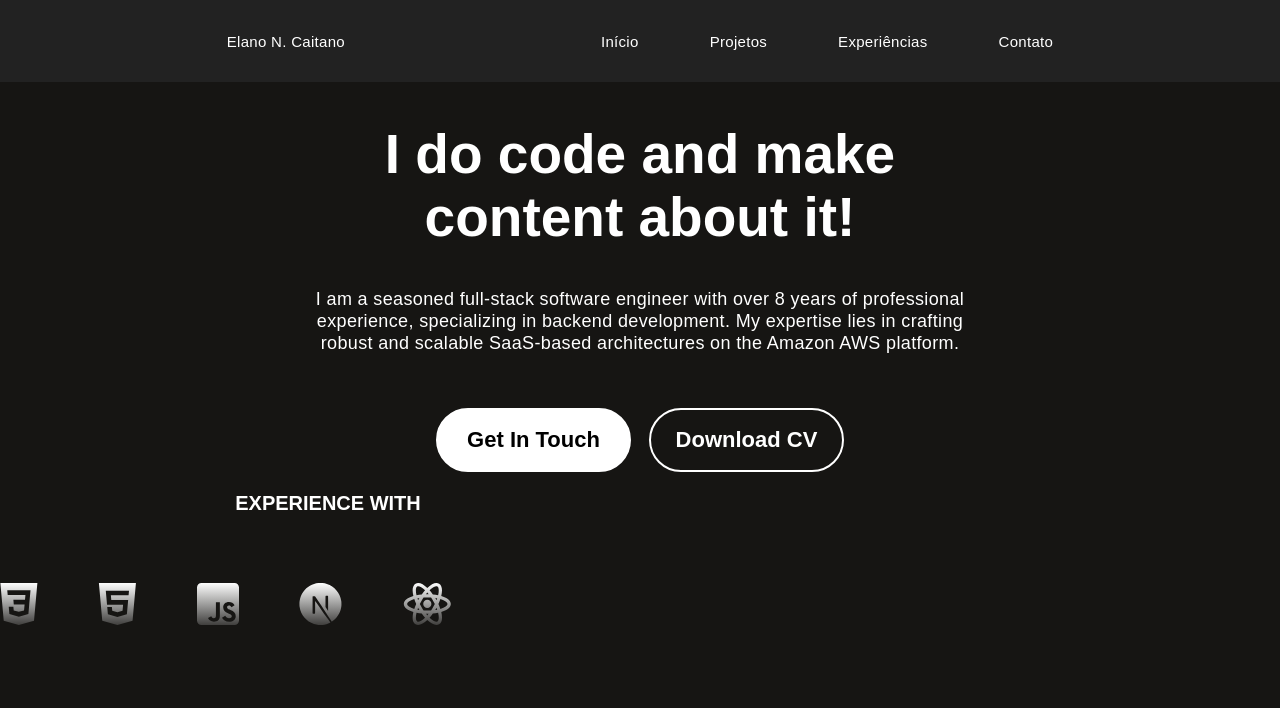
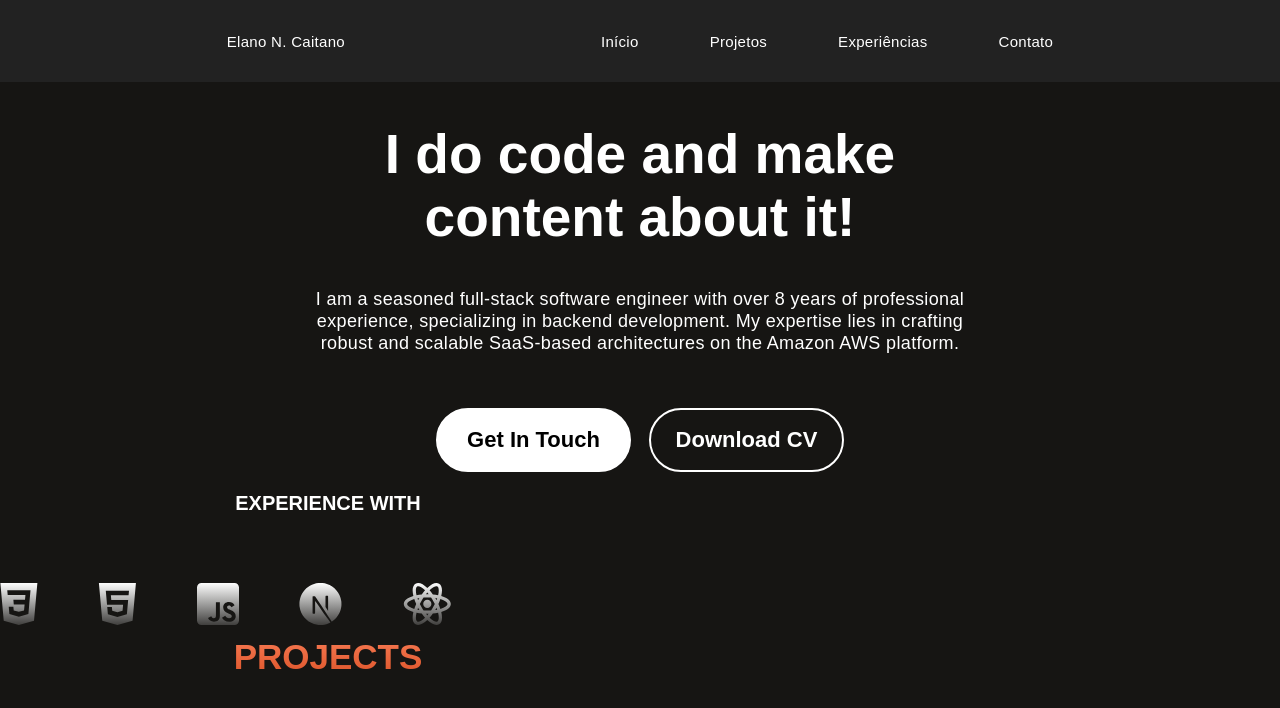
Before and after one commit to elanonc/Portfolio, a React (Vite) app in the folder portfolio/: page / in a window 1280 px wide. Shown: the top 708 px of the page. Built offline with nearby package versions, Linux system fonts and the light colour scheme.

Commit message:
criando a secao de projetos

```diff
--- a/portfolio/src/App.tsx
+++ b/portfolio/src/App.tsx
@@ -2,6 +2,7 @@ import './App.css'
 import Experience from './pages/experience/experience'
 
 import PortfolioHome from './pages/home/home'
+import PortfolioProject from './pages/projects/projects'
 
 function App() {
 
@@ -9,6 +10,7 @@ function App() {
     <>
       <PortfolioHome/>
       <Experience/>
+      <PortfolioProject/>
     </>
   )
 }
--- /dev/null
+++ b/portfolio/src/pages/projects/projects.css
@@ -0,0 +1,6 @@
+.projects-container h1 {
+    background: var(--Orange-Gradient, linear-gradient(180deg, #FF8660 0%, #D5491D 100%));
+    background-clip: text;
+    -webkit-background-clip: text;
+    -webkit-text-fill-color: transparent;
+}
--- /dev/null
+++ b/portfolio/src/pages/projects/projects.tsx
@@ -0,0 +1,14 @@
+import React from 'react';
+import './projects.css';
+import CustomTitle from '../../components/title/title';
+
+const PortfolioProject: React.FC = () => {
+
+  return (
+    <div className='projects-container'>
+        <CustomTitle text="PROJECTS" size="35px"/>
+    </div>
+  );
+};
+
+export default PortfolioProject;
```
Also changed, not shown: portfolio/src/assets/projetos/css.jpg (added), portfolio/src/assets/projetos/html.jpg (added), portfolio/src/components/cards/card.css (added), portfolio/src/components/cards/card.tsx (added).
